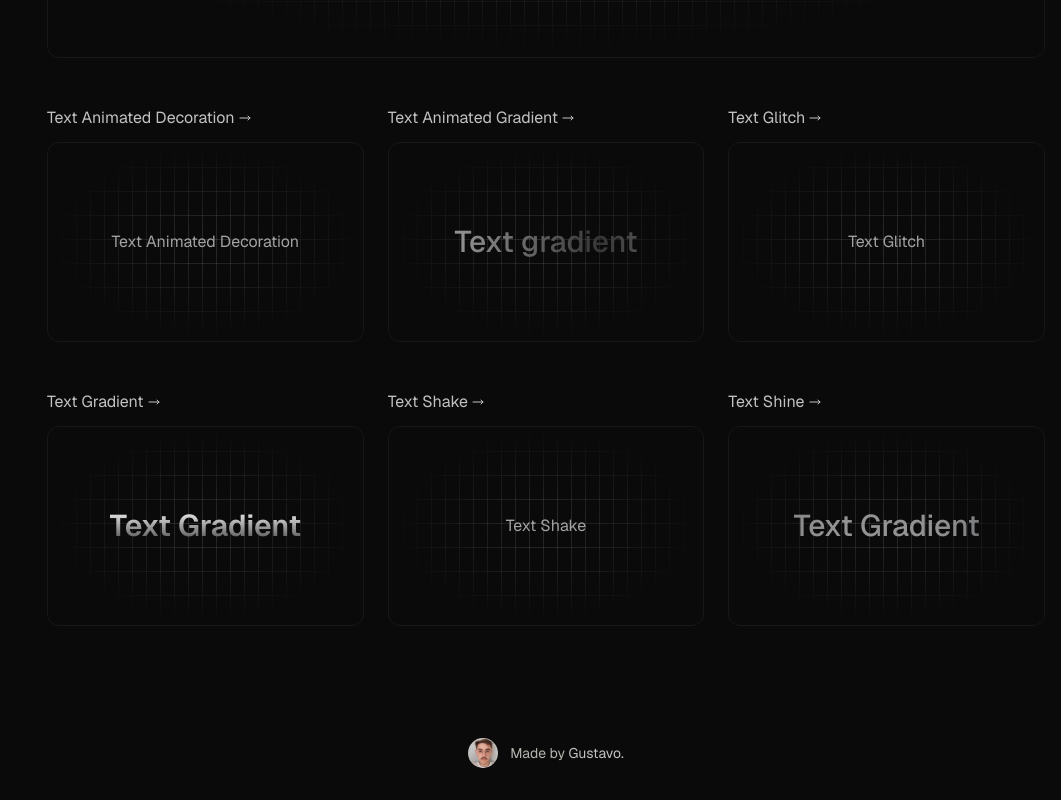
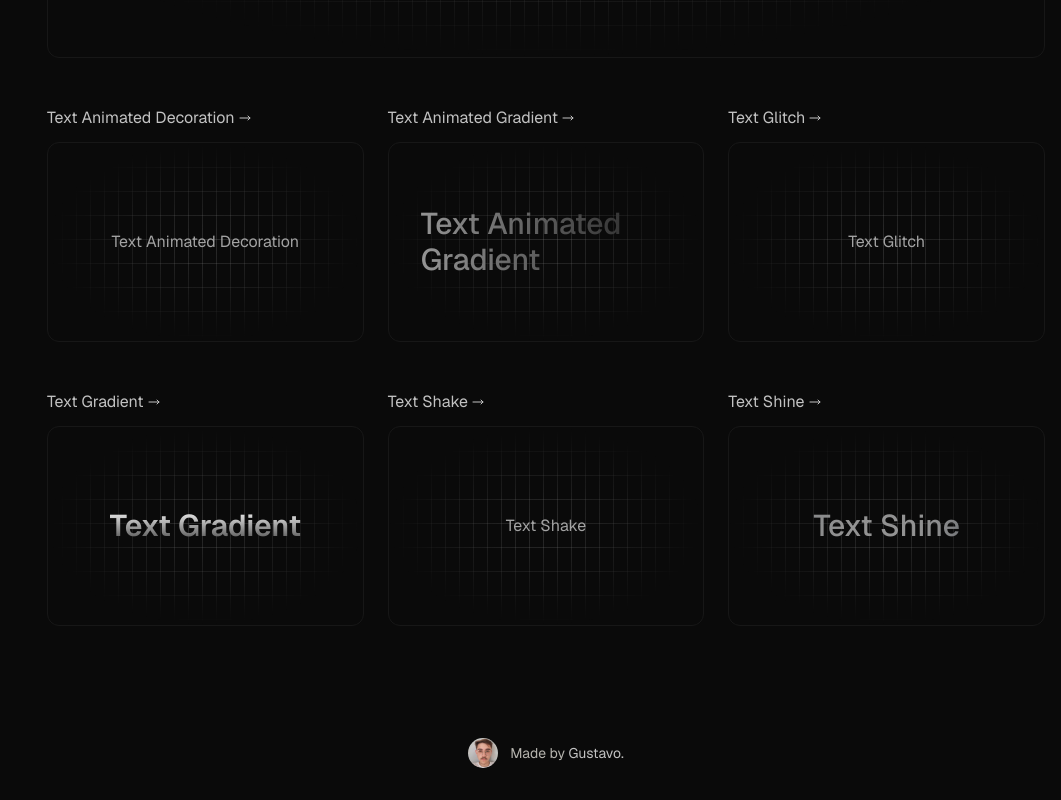
Before and after one commit to guhrodrrigues/luxe, a Next.js app: page /ui in a window 1280 px wide. Shown: the part 2672-3472 px from the top of the page, without its empty margins (219-1280 px from the left). Built offline with nearby package versions, Linux system fonts and the light colour scheme.

Commit message:
style: Update texts component

```diff
--- a/src/components/sections/ComponentsSection.tsx
+++ b/src/components/sections/ComponentsSection.tsx
@@ -21,7 +21,7 @@ export function ComponentsSection() {
             <div className="absolute top-4 left-5">
               <Link
                 href={`ui/${slug}`}
-                className="flex select-none items-center gap-1 duration-300 hover:gap-2 hover:text-primary"
+                className="select-none flex items-center gap-1 duration-300 hover:gap-2 hover:text-primary"
               >
                 {name} <MoveRightIcon size={12} />
               </Link>
--- a/src/components/ui/texts/TextAnimatedGradient.tsx
+++ b/src/components/ui/texts/TextAnimatedGradient.tsx
@@ -1,7 +1,7 @@
 export function TextAnimatedGradient() {
   return (
     <span className="inline-flex animate-text-gradient bg-gradient-to-r from-[#ACACAC] via-[#363636] to-[#ACACAC] bg-[200%_auto] text-3xl text-transparent font-medium bg-clip-text">
-      Text gradient
+      Text Animated Gradient
     </span>
   );
 }
--- a/src/components/ui/texts/TextShine.tsx
+++ b/src/components/ui/texts/TextShine.tsx
@@ -1,7 +1,7 @@
 export function TextShine() {
   return (
     <h1 className="text-3xl font-medium inline-flex animate-shine bg-[linear-gradient(110deg,#939393,45%,#1e2631,55%,#939393)] bg-[length:200%_100%] text-transparent bg-clip-text">
-      Text Gradient
+      Text Shine
     </h1>
   );
 }
```
